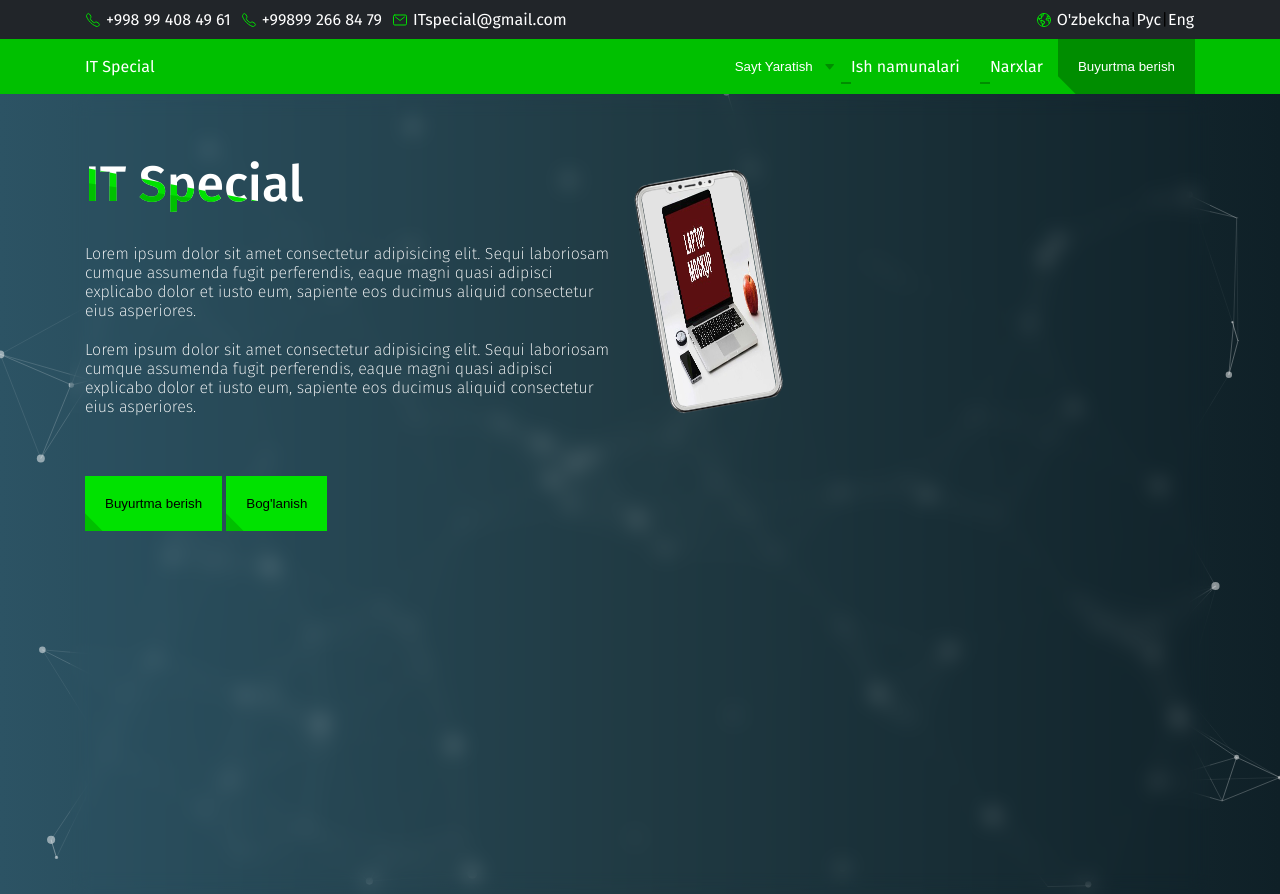
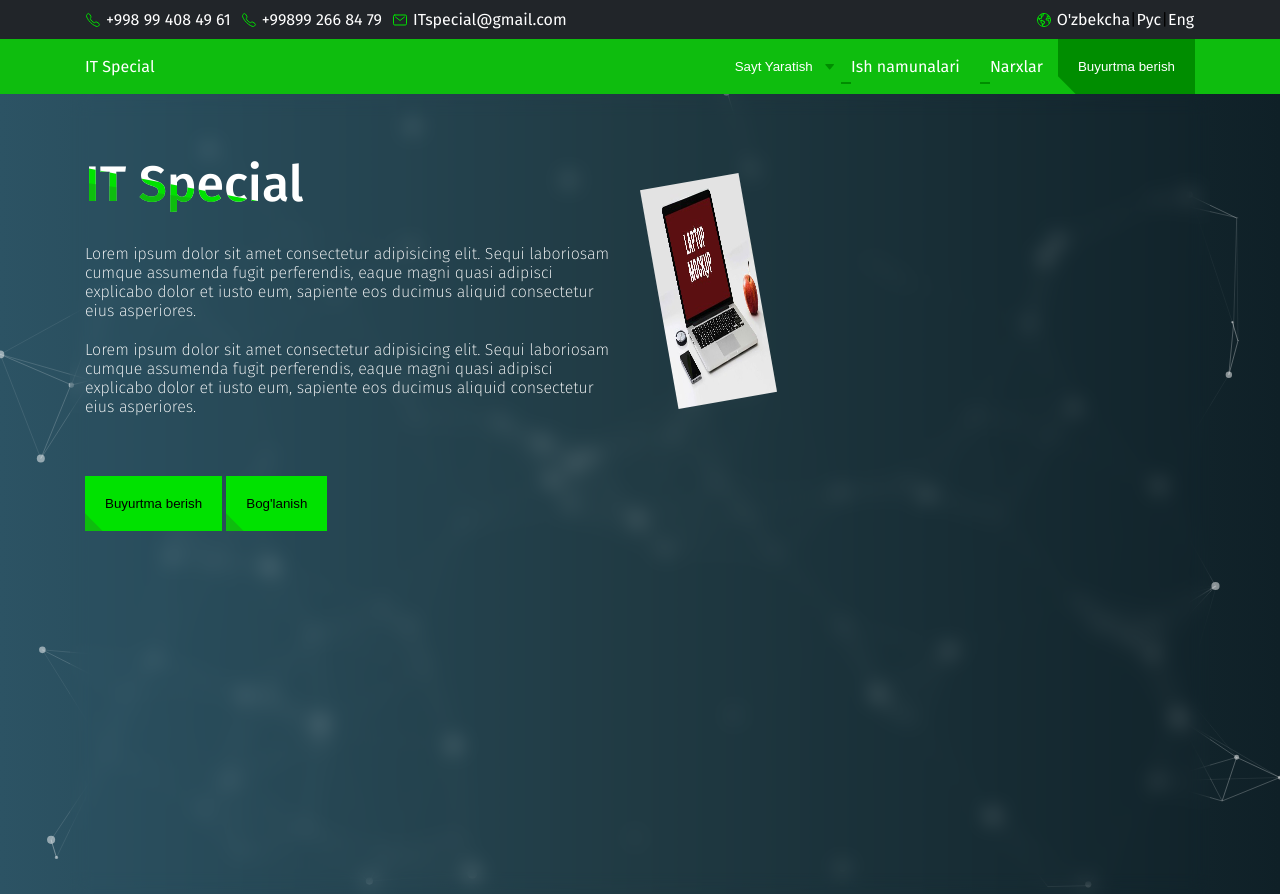
Before and after one commit to SaidovAsadbek/specialuz, a plain HTML site: page index.html in a window 1280 px wide. Drawn offline with nearby package versions, Linux system fonts and the light colour scheme.

Commit message:
new style

```diff
--- a/stylesheets/index.css
+++ b/stylesheets/index.css
@@ -45,7 +45,8 @@
     --sp-light: #f8f9fa;
     --sp-dark: #212529;
     --sp-light-green: #00e200;
-    --sp-light-green2: #00c000;
+    --sp-light-green2: #0ebd0e;
+    /* --sp-light-green2: #00ff00; */
     --sp-dark-green: #008d00;
     --sp-primary-rgb: 13, 110, 253;
     --sp-secondary-rgb: 108, 117, 125;
@@ -260,7 +261,6 @@ nav a.sp-link::before {
     left: 0;
     width: 10px;
     height: 2px;
-    transition-delay: .5s;
     transition: .3s;
     background: var(--sp-dark-green);
 }
@@ -513,7 +513,7 @@ section {
     z-index: 2;
     width: 150px;
     height: 250px;
-    background: url('../images/realMocupTell.png') center center / cover;
+    background: url('../images/—Pngtree—combined\ vector\ illustration\ computer\ laptop_7361642.png') 10px 50px no-repeat / 100px;
 }
 
 .sp-heaader-area .col-6 .mocup {
```
Also changed, not shown: index.html (+3 -0 lines), images/resWeb.jpg (added), images/—Pngtree—combined vector illustration computer laptop_7361642.png (added).
